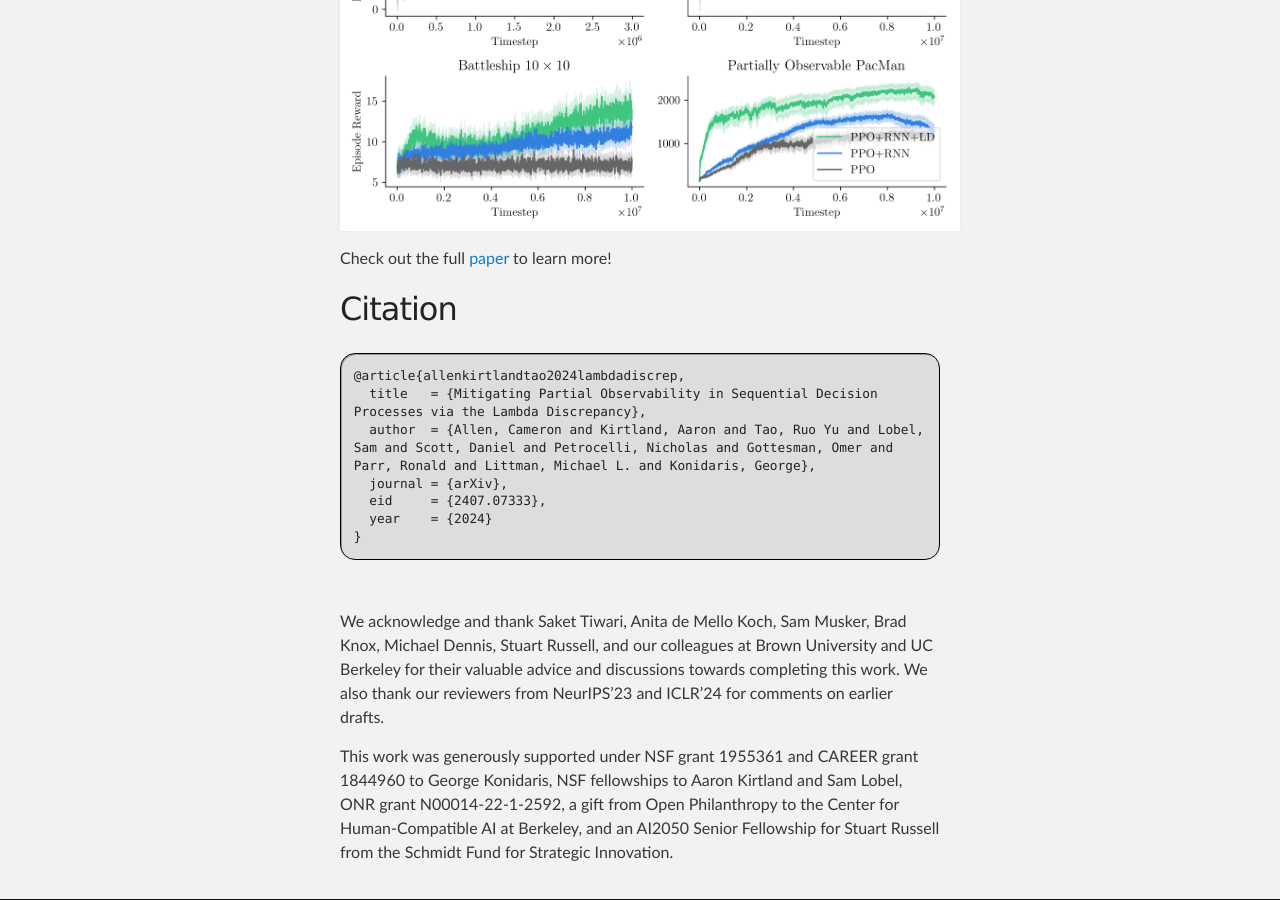
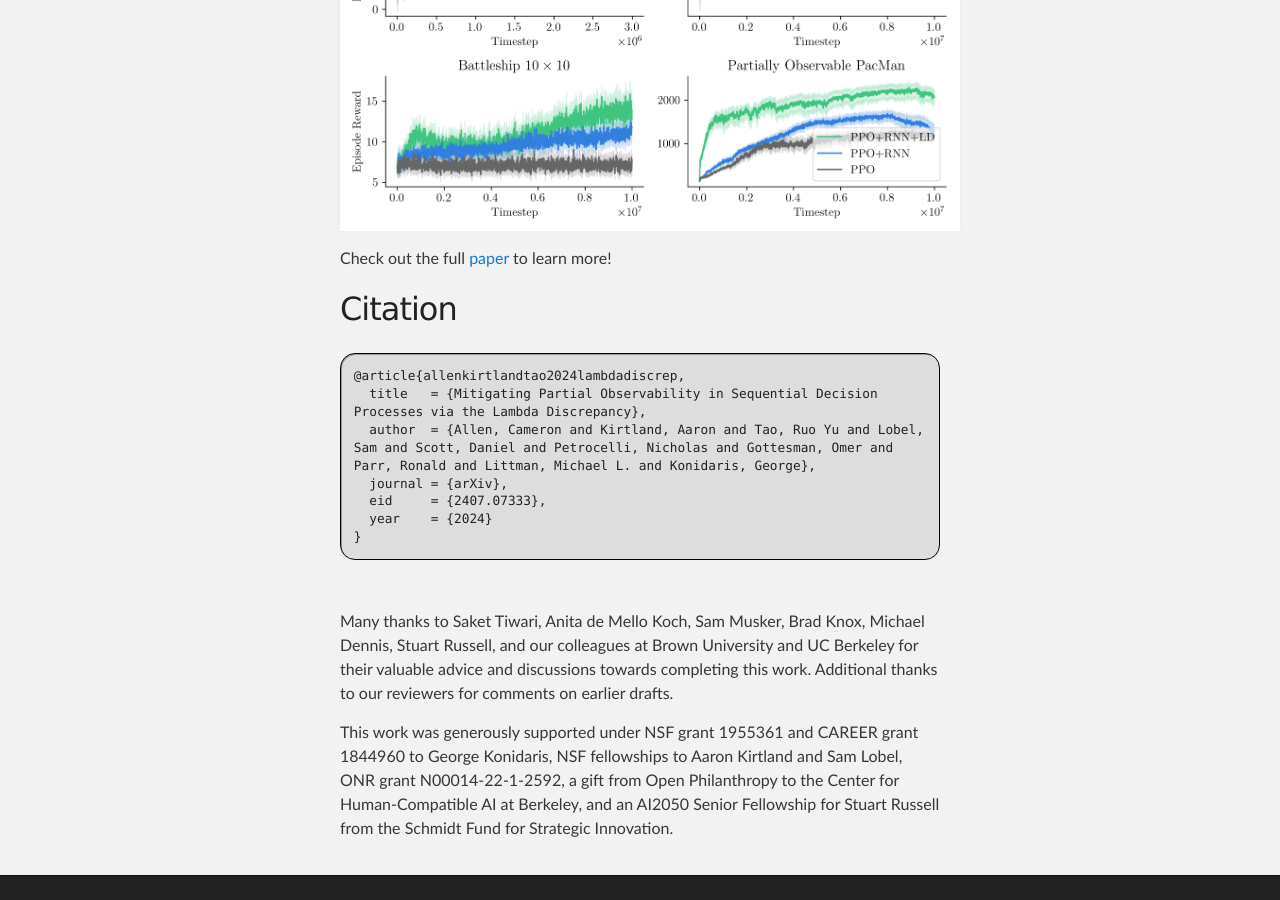
Before and after one commit to lambda-discrepancy/lambda-discrepancy.github.io, a Jekyll site: the page built from index.md, in a window 1280 px wide and 900 px high, scrolled down 4490 px. Built offline with Jekyll 4.4.1, drawn with Linux system fonts in a browser that asks for light colours; after the commit the page ends 5366 px from its top, so only the background shows below that.

Commit message:
Update thanks

```diff
--- a/index.md
+++ b/index.md
@@ -122,6 +122,6 @@ Check out the full [paper](https://arxiv.org/pdf/2407.07333) to learn more!
 </pre>
 <br />
 
-We acknowledge and thank Saket Tiwari, Anita de Mello Koch, Sam Musker, Brad Knox, Michael Dennis, Stuart Russell, and our colleagues at Brown University and UC Berkeley for their valuable advice and discussions towards completing this work. We also thank our reviewers from NeurIPS'23 and ICLR'24 for comments on earlier drafts.
+Many thanks to Saket Tiwari, Anita de Mello Koch, Sam Musker, Brad Knox, Michael Dennis, Stuart Russell, and our colleagues at Brown University and UC Berkeley for their valuable advice and discussions towards completing this work. Additional thanks to our reviewers for comments on earlier drafts.
 
 This work was generously supported under NSF grant 1955361 and CAREER grant 1844960 to George Konidaris, NSF fellowships to Aaron Kirtland and Sam Lobel, ONR grant N00014-22-1-2592, a gift from Open Philanthropy to the Center for Human-Compatible AI at Berkeley, and an AI2050 Senior Fellowship for Stuart Russell from the Schmidt Fund for Strategic Innovation.
```
